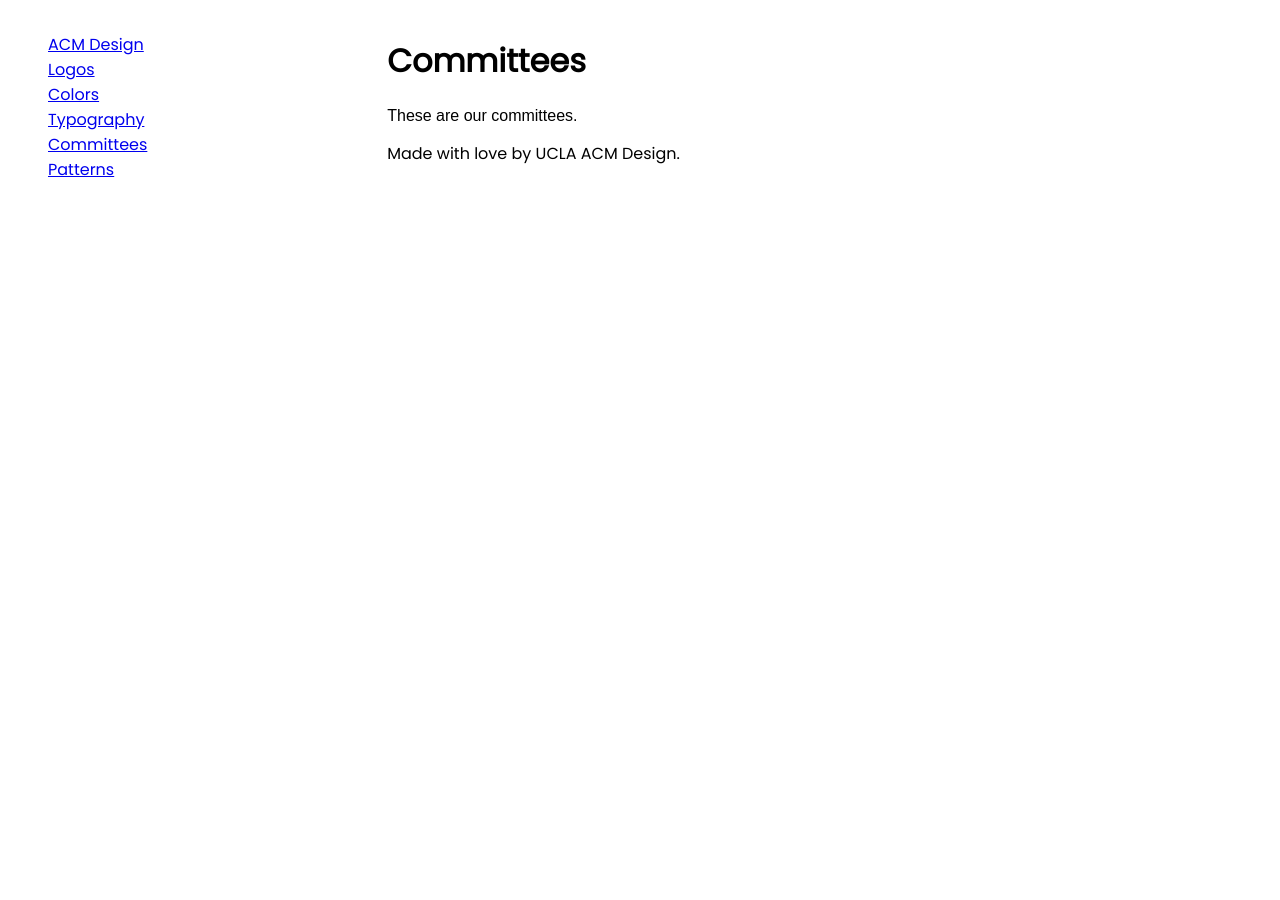
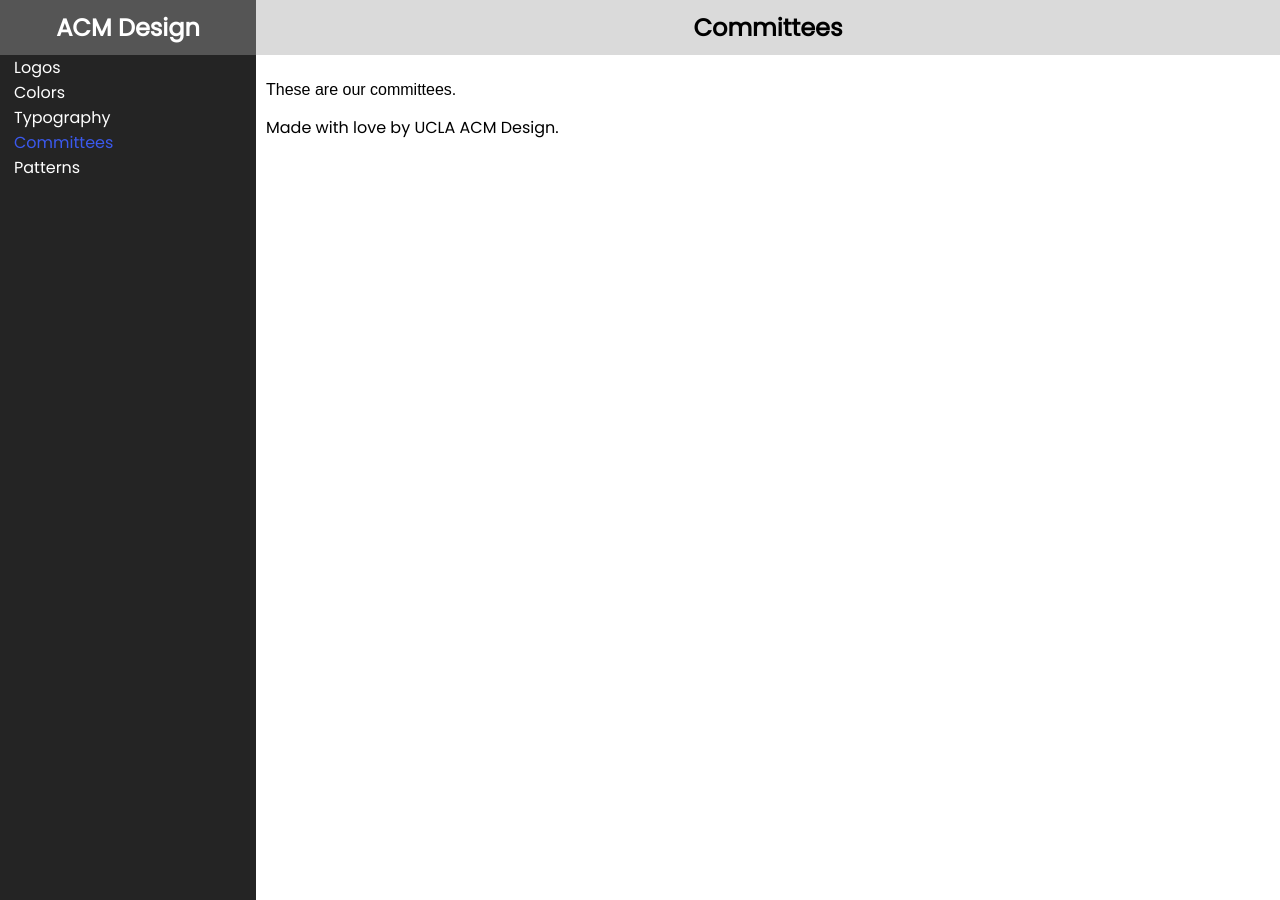
Before and after one commit to uclaacm/Styleguide, a Jekyll site: the page built from _pages/06__committees.md, in a window 1280 px wide. Built offline with Jekyll 4.4.1, drawn with Linux system fonts in a browser that asks for light colours; some web fonts are replaced.

```diff
--- a/_config.yml
+++ b/_config.yml
@@ -16,9 +16,7 @@
 title: UCLA ACM Styleguide
 email: uclaacm@gmail.com
 description: > # this means to ignore newlines until "baseurl:"
-  Write an awesome description for your new site here. You can edit this
-  line in _config.yml. It will appear in your document head meta (for
-  Google search results) and in your feed.xml site description.
+  UCLA ACM Design's site for publishing.
 baseurl: "" # the subpath of your site, e.g. /blog
 url: "" # the base hostname & protocol for your site, e.g. http://example.com
 twitter_username: uclaacm
@@ -36,6 +34,11 @@ exclude:
   - Gemfile
   - Gemfile.lock
 
+permalink: pretty
+# Collections
+collections:
+  committees:
+    output: true
 # Exclude from processing.
 # The following items will not be processed, by default. Create a custom list
 # to override the default setting.
--- a/_includes/header.html
+++ b/_includes/header.html
@@ -1,9 +1,29 @@
 <div class="navigation">
-  <ul>
-    {% for page in site.pages %}
-      {% if page.title %}
-        <li><a href="{{ page.url | prepend: site.baseurl }}">{{ page.title }}</a></li>
-      {% endif %}
-    {% endfor %}
-  </ul>
+    {% if page.title == "ACM Design" %}
+      <div class="navigation-home">
+        <a href="{{ site.baseurl }}/"><h2>ACM Design</h2></a>
+      </div>
+      <ul>
+        {% for node in site.pages %}
+          {% if node.title != "ACM Design" %}
+            <li><a href="{{ node.url | prepend: site.baseurl }}" class="not-active">{{ node.title }}</a></li>
+          {% endif %}
+        {% endfor %}
+      </ul>
+    {% else %}
+      <div class="navigation-home">
+        <a href="{{ site.baseurl }}/"><h2>ACM Design</h2></a>
+      </div>
+      <ul>
+        {% for node in site.pages %}
+          {% if node.title != "ACM Design" %}
+            {% if page.url == node.url %}
+              <li><a href="{{ node.url | prepend: site.baseurl }}"  class="active">{{ node.title }}</a></li>
+            {% else %}
+              <li ><a href="{{ node.url | prepend: site.baseurl }}" class="not-active">{{ node.title }}</a></li>
+            {% endif %}
+          {% endif %}
+        {% endfor %}
+      </ul>
+    {% endif %}
 </div>
--- a/_layouts/page.html
+++ b/_layouts/page.html
@@ -4,9 +4,11 @@
 <body>
   {% include header.html %}
   <div class="content">
-    <h1>{% if page.title %}{{ page.title }}{% endif %}</h1>
-    {{ content }}
+    <h2>{% if page.title %}{{ page.title }}{% endif %}</h2>
+    <div class="content-body">
+      {{ content }}
+      {% include footer.html %}
+    </div>
   </div>
-  {% include footer.html %}
 </body>
 </html>
--- a/_pages/06__committees.md
+++ b/_pages/06__committees.md
@@ -4,3 +4,7 @@ title: Committees
 permalink: /committees
 ---
 These are our committees.
+
+{% for committee in site.committees %}
+  <p>{{ committee.title }}</p>
+{% endfor %}
--- a/_sass/_layout.scss
+++ b/_sass/_layout.scss
@@ -1,27 +1,69 @@
 body {
+  margin: 0;
   font-family: $font-body;
+  width: 100vw;
+  height: 100vh;
 }
 
 footer {
   font-family: $font-display;
+  p {
+    margin: 0;
+  }
 }
 
 .navigation {
-  width: 30%;
+  width: 20%;
+  height: 100vh;
   float: left;
+  background-color: #242424;
   ul {
+    margin: 0;
+    padding: 0 0 0 14px;;
     list-style-type: none;
     li {
       font-family: $font-display;
-      color: $primary-board;
+      a {
+        text-decoration: none;
+      }
     }
   }
 }
 
-.content {
-  width: 70%;
-  float: right;
-  h1 {
-    font-family: $font-display;
+.navigation-home {
+  font-family: $font-display;
+  background-color: #555555;
+  a {
+    text-decoration: none;
+    h2 {
+      color: white;
+      margin: 0;
+      text-align: center;
+      padding: 10px 0 10px 0;
+    }
   }
 }
+
+.active {
+  color: $primary-board;
+}
+
+.not-active {
+  color: white;
+}
+
+.content {
+  width: 80%;
+  float: right;
+  h2 {
+    font-family: $font-display;
+    background-color: #DADADA;
+    text-align: center;
+    margin: 0;
+    padding: 10px 0 10px 0;
+  }
+}
+
+.content-body {
+  padding: 10px;
+}
```
Also changed, not shown: readme.md (added, +19 -0 lines).
